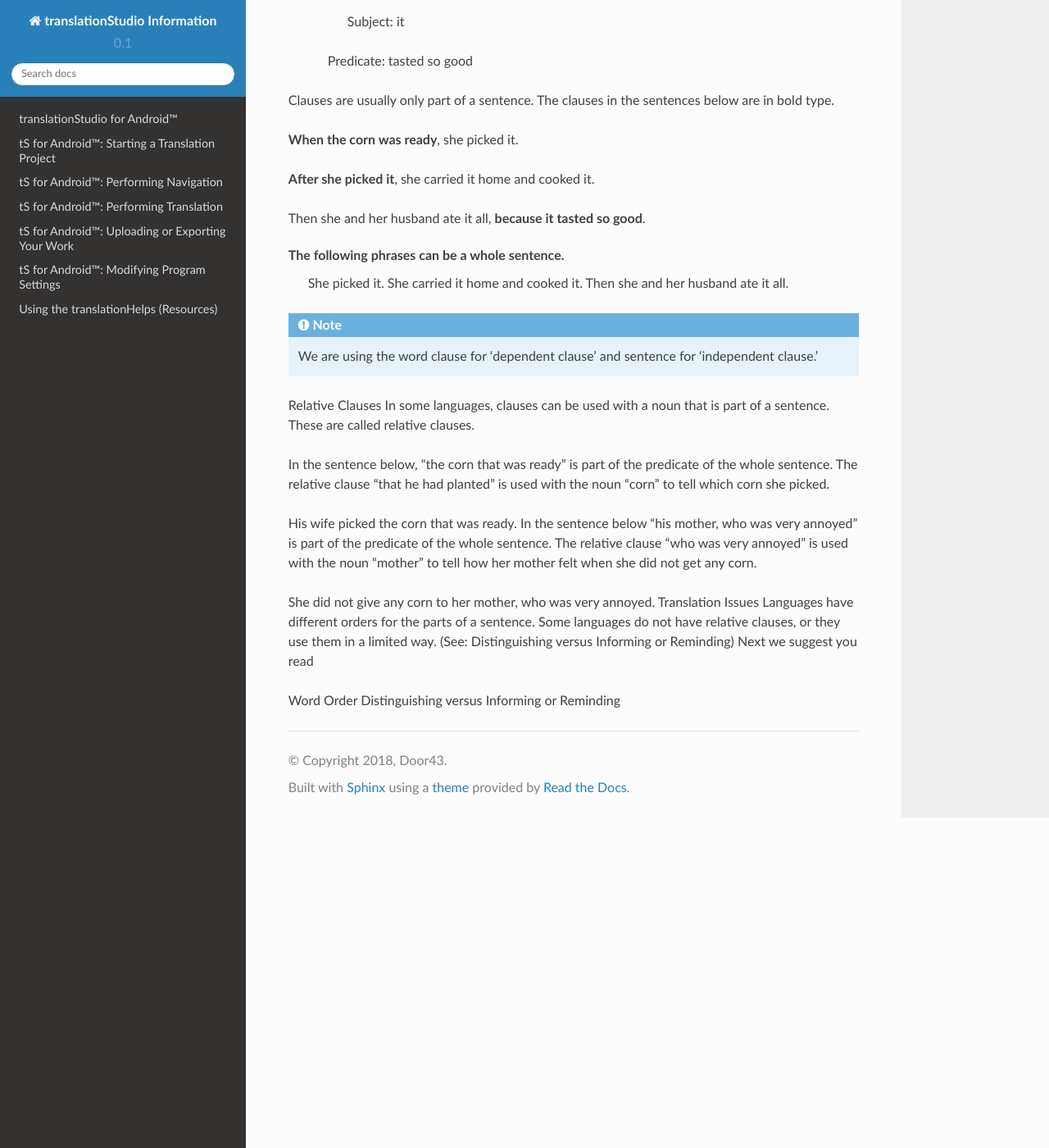
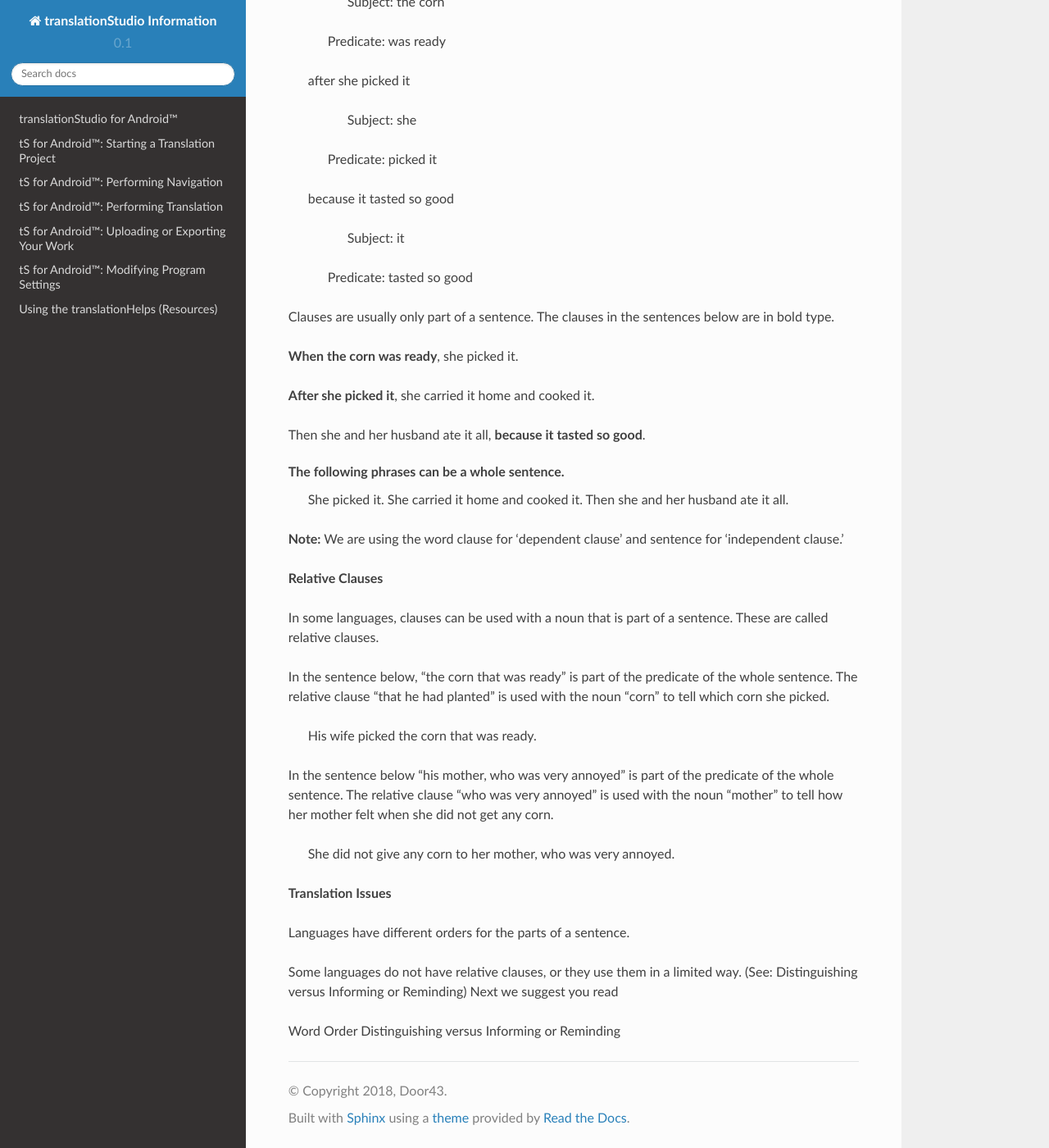
Before and after one commit to unfoldingWord-dev/translationStudio-Info, a Sphinx documentation site: the page built from docs/SentenceStructure.rst, in a window 1280 px wide and 1400 px high, scrolled down 1921 px. Shown: the whole window at 82% size. Built offline with Sphinx 7.4.7 and the Read the Docs theme 2.0.0, drawn with Linux system fonts in a browser that asks for light colours; pages that are not in the unit, such as notebooks, are missing from menus; part of the change alters nothing that is shown; some of the changed text lies outside the part shown.

```diff
--- a/docs/SentenceStructure.rst
+++ b/docs/SentenceStructure.rst
@@ -32,15 +32,21 @@ When the sentence is a command, it usually does not have a subject pronoun. Peop
 The predicate is the part of a sentence that tells something about the subject. It usually has a verb. (See: Verbs) In the sentences below, the subjects are "the man" and "he."
 
   The man is strong.
-    Predicate: is strong
-    Verb: is
+
+      Predicate: is strong
+
+      Verb: is
 
   He worked hard.
+
     Predicate: worked hard
+
     Verb: worked
 
   He made a garden.
+
     Predicate: made a garden
+
     Verb: made
 
 **Compound Sentences**
@@ -60,14 +66,17 @@ The compound sentence below has the two sentences above. In English, compound se
 Sentences can also have clauses and other phrases. Clauses are like sentences because they have a subject and a predicate, but they do not normally occur by themselves. Here are some examples of clauses.
 
   when the corn was ready
+
       Subject: the corn
     Predicate: was ready
 
   after she picked it
+
       Subject: she
     Predicate: picked it
 
   because it tasted so good
+
       Subject: it
     Predicate: tasted so good
 
@@ -84,19 +93,24 @@ The following phrases can be a whole sentence.
   She carried it home and cooked it.
   Then she and her husband ate it all.
 
-.. note::  We are using the word clause for 'dependent clause' and sentence for 'independent clause.'
+**Note:** We are using the word clause for 'dependent clause' and sentence for 'independent clause.'
 
-Relative Clauses
+**Relative Clauses**
+
 In some languages, clauses can be used with a noun that is part of a sentence. These are called relative clauses.
 
 In the sentence below, "the corn that was ready" is part of the predicate of the whole sentence. The relative clause "that he had planted" is used with the noun "corn" to tell which corn she picked.
 
-His wife picked the corn that was ready.
+  His wife picked the corn that was ready.
+
 In the sentence below "his mother, who was very annoyed" is part of the predicate of the whole sentence. The relative clause "who was very annoyed" is used with the noun "mother" to tell how her mother felt when she did not get any corn.
 
-She did not give any corn to her mother, who was very annoyed.
-Translation Issues
+  She did not give any corn to her mother, who was very annoyed.
+
+**Translation Issues**
+
 Languages have different orders for the parts of a sentence.
+
 Some languages do not have relative clauses, or they use them in a limited way. (See: Distinguishing versus Informing or Reminding)
 Next we suggest you read
 
```
